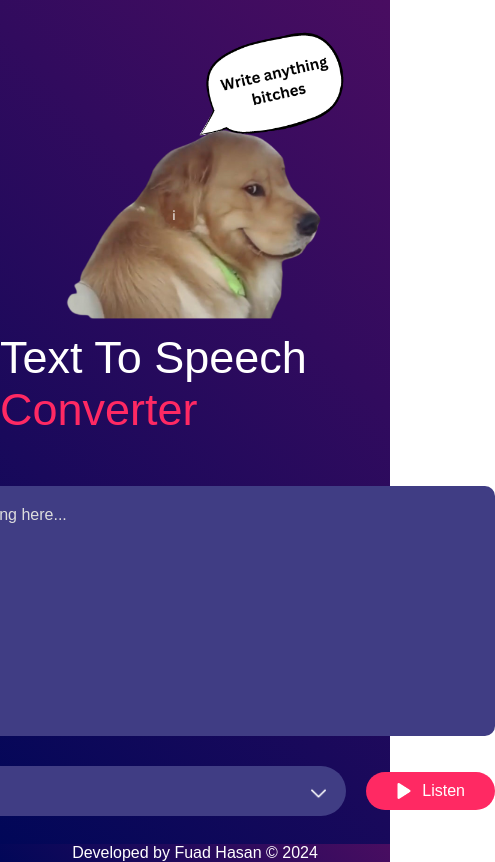
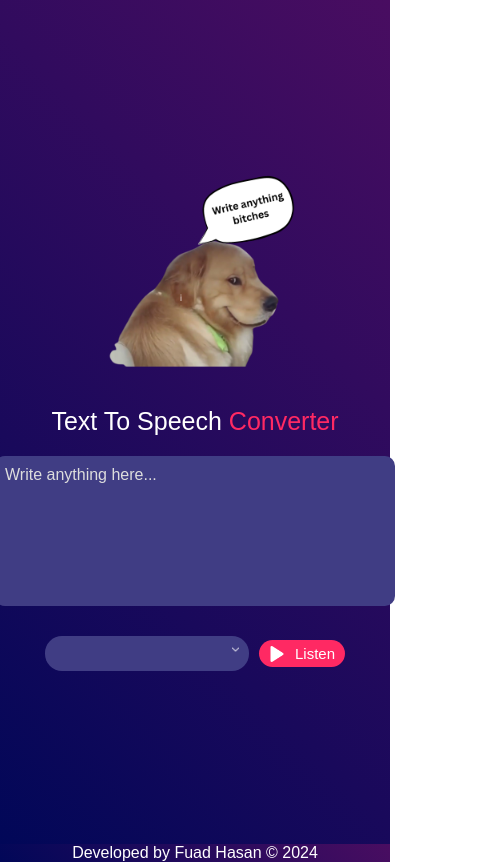
Before and after one commit to fuadmiazi/Text-To-Speech, a plain HTML site: page index.html in a window 390 px wide. Shown: the whole page, 495 px wide, since content can reach past the window. Drawn offline with Linux system fonts and the light colour scheme.

Commit message:
made responsive

```diff
--- a/style.css
+++ b/style.css
@@ -102,3 +102,72 @@ footer{
     background: linear-gradient(45deg, #010758, #490d61);
     color: white;
 }
+
+@media screen and  (max-width: 600px){
+    #doggo{
+        width: 200px;
+        width: 200px;
+    }
+
+    .doggy{
+
+        margin-bottom: 50px;
+    }
+
+    .hero{
+        width: 100%;
+        min-height: 100vh;
+        display: flex;
+        align-items: center;
+        justify-content: center;
+        flex-direction: column;
+    }
+
+    .hero h1{
+        font-size: 25px;
+        font-weight: 500;
+        margin-top: -20px;
+        margin-bottom: 20px;
+    }
+    textarea{
+        width: 400px;
+        height: 150px;
+        font-size: 10px;
+        border: 0;
+        outline: 0;
+        padding: 10px;
+        border-radius: 10px;
+        resize: none;
+        margin-bottom: 30px;
+    }
+    .row{
+        width: 300px;
+        display: flex;
+        align-items: center;
+        gap: 10px;
+    }
+
+    button{
+        font-size: 15px;
+        padding: 5px 10px;
+        border-radius: 17px;
+        border: 0;
+        outline: 0;
+    }
+
+    select{
+        flex: 1;
+        height: 35px;
+        padding: 0 10px;
+        outline: 0;
+        border: 0;
+        border-radius: 17px;
+        appearance: none;
+        background-size: 7px;
+        background-repeat: no-repeat;
+        background-position-x: calc(100% - 10px);
+        background-position-y: 10px;
+    }
+
+
+}
```
